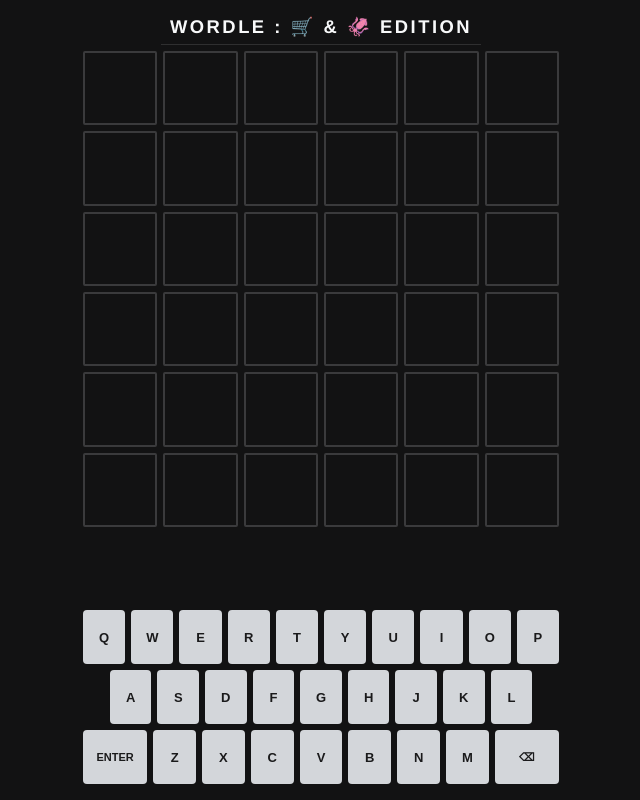
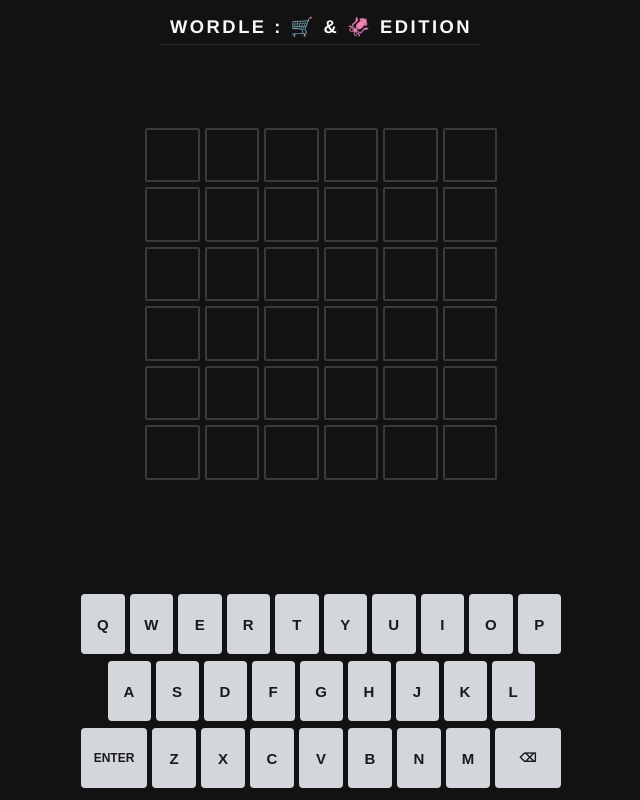
Before and after one commit to syd-elliott/1year, a plain HTML site: page index.html in a window 1280 px wide. Shown: the whole page, without its empty margins (319-959 px from the left). Drawn offline with Linux system fonts and the light colour scheme.

Commit message:
fix scroll issue on first page

```diff
--- a/script.js
+++ b/script.js
@@ -201,6 +201,9 @@ function buildKeyboard() {
     keyboard.appendChild(rowElement);
   });
 }
+
+// Always return to the top when starting a new game
+document.getElementById("game-container").scrollTop = 0;
 
 document.addEventListener("keydown", (e) => {
   if (isGameOver) return;
--- a/styles.css
+++ b/styles.css
@@ -4,6 +4,7 @@
   padding: 0;
 }
 
+/* --- PAGE LAYOUT --- */
 body {
   font-family: "Clear Sans", "Helvetica Neue", Arial, sans-serif;
   text-align: center;
@@ -13,6 +14,7 @@ body {
   justify-content: center;
   align-items: center;
   min-height: 100vh;
+  min-height: 100dvh;
   padding: 0;
   overflow: hidden;
   overscroll-behavior: none;
@@ -25,16 +27,17 @@ body {
   height: 100dvh;
   display: flex;
   flex-direction: column;
-  justify-content: space-between;
+  justify-content: flex-start;
   align-items: center;
-  padding: 8px 8px calc(16px + env(safe-area-inset-bottom, 0px)) 8px;
+  padding: 8px 8px calc(12px + env(safe-area-inset-bottom, 0px));
   background-color: #121213;
   position: relative;
   z-index: 2;
-  overflow-y: auto; /* Allows scrolling when content exceeds screen height */
+  overflow-y: auto;
 }
 
 h1 {
+  flex-shrink: 0;
   margin-top: 8px;
   margin-bottom: 6px;
   font-size: 1.15rem;
@@ -49,36 +52,38 @@ h1 {
   max-width: 320px;
 }
 
-/* Utility class to hide elements */
 .hide-title {
   display: none !important;
 }
 
+/* --- PLAY VIEW --- */
 #play-view {
   width: 100%;
-  display: flex;
-  flex-direction: column;
+  flex: 1;
+  min-height: 0;
+  display: grid;
+  grid-template-rows: minmax(0, 1fr) auto auto;
   align-items: center;
-  flex-grow: 1;
-  justify-content: center;
-  gap: 10px;
+  justify-items: center;
+  gap: 8px;
 }
 
 /* --- BOARD SIZING --- */
 #board {
   display: flex;
   flex-direction: column;
-  gap: 6px;
-  width: 100%;
-  max-width: 500px;
+  gap: 5px;
+  width: min(100%, 360px, calc((100dvh - 300px) / 1.2));
   padding: 0 4px;
   margin: 0 auto;
+  align-self: center;
+  justify-self: center;
 }
 
 .board-row {
   display: grid;
   grid-template-columns: repeat(5, 1fr);
-  gap: 6px;
+  gap: 5px;
   width: 100%;
 }
 
@@ -124,6 +129,7 @@ h1 {
 /* --- MESSAGE CONTAINER --- */
 #message-container {
   height: 22px;
+  width: 100%;
   font-weight: bold;
   color: #f8f9fa;
   font-size: 0.9rem;
@@ -136,17 +142,18 @@ h1 {
 #keyboard {
   display: flex;
   flex-direction: column;
-  gap: 6px;
+  gap: 7px;
   width: 100%;
   max-width: 500px;
-  margin-top: auto;
-  padding: 0 4px;
+  margin: 0;
+  padding: 0 2px;
+  align-self: end;
 }
 
 .keyboard-row {
   display: flex;
   justify-content: center;
-  gap: 6px;
+  gap: 5px;
   width: 100%;
 }
 
@@ -156,13 +163,14 @@ h1 {
 
 .key {
   flex: 1;
-  height: 54px;
+  min-width: 0;
+  height: clamp(42px, 7.5vh, 60px);
   background-color: #d3d6da;
   color: #1a1a1b;
   border: none;
   cursor: pointer;
   text-transform: uppercase;
-  font-size: 13px;
+  font-size: 15px;
   font-weight: bold;
   border-radius: 4px;
   display: flex;
@@ -176,7 +184,7 @@ h1 {
 
 .key.wide-key {
   flex: 1.5;
-  font-size: 11px;
+  font-size: 12px;
   font-weight: 800;
 }
 
@@ -236,16 +244,16 @@ h1 {
   align-items: center;
   gap: 15px;
   width: 100%;
-  padding: 15px 2px 30px 2px; /* Reduced side padding so it spans the full screen width */
+  padding: 15px 2px 30px 2px;
   margin: auto 0;
   overflow-y: visible;
 }
 
 .anniversary-subtitle {
   color: #d3d6da;
-  font-size: 0.95rem; /* Slightly streamlined font size to keep it safely on one line */
+  font-size: 0.95rem;
   font-weight: 500;
-  white-space: nowrap; /* Forces the entire sentence and hearts to stay on a single line */
+  white-space: nowrap;
   margin-top: -6px;
   margin-bottom: 5px;
   padding: 0 5px;
@@ -262,7 +270,7 @@ h1 {
   display: flex;
   flex-direction: column;
   align-items: center;
-  gap: 20px; /* Space between scattered photos */
+  gap: 20px;
 }
 
 .photo-placeholder {
@@ -281,7 +289,6 @@ h1 {
   transition: transform 0.3s ease;
 }
 
-/* Rotate photos slightly in alternating directions for a scattered look */
 #photo-gallery img:nth-child(odd) {
   transform: rotate(-3deg);
 }
@@ -307,6 +314,28 @@ h1 {
   margin-top: 10px;
 }
 
+/* Compact layout for shorter phone screens */
+@media (max-height: 650px) {
+  #board {
+    width: min(100%, 300px, calc((100dvh - 260px) / 1.2));
+    gap: 4px;
+  }
+
+  .board-row {
+    gap: 4px;
+  }
+
+  .key {
+    height: 42px;
+    font-size: 13px;
+  }
+
+  #keyboard,
+  #play-view {
+    gap: 5px;
+  }
+}
+
 .btn:hover {
   background-color: #538d4e;
 }
```
